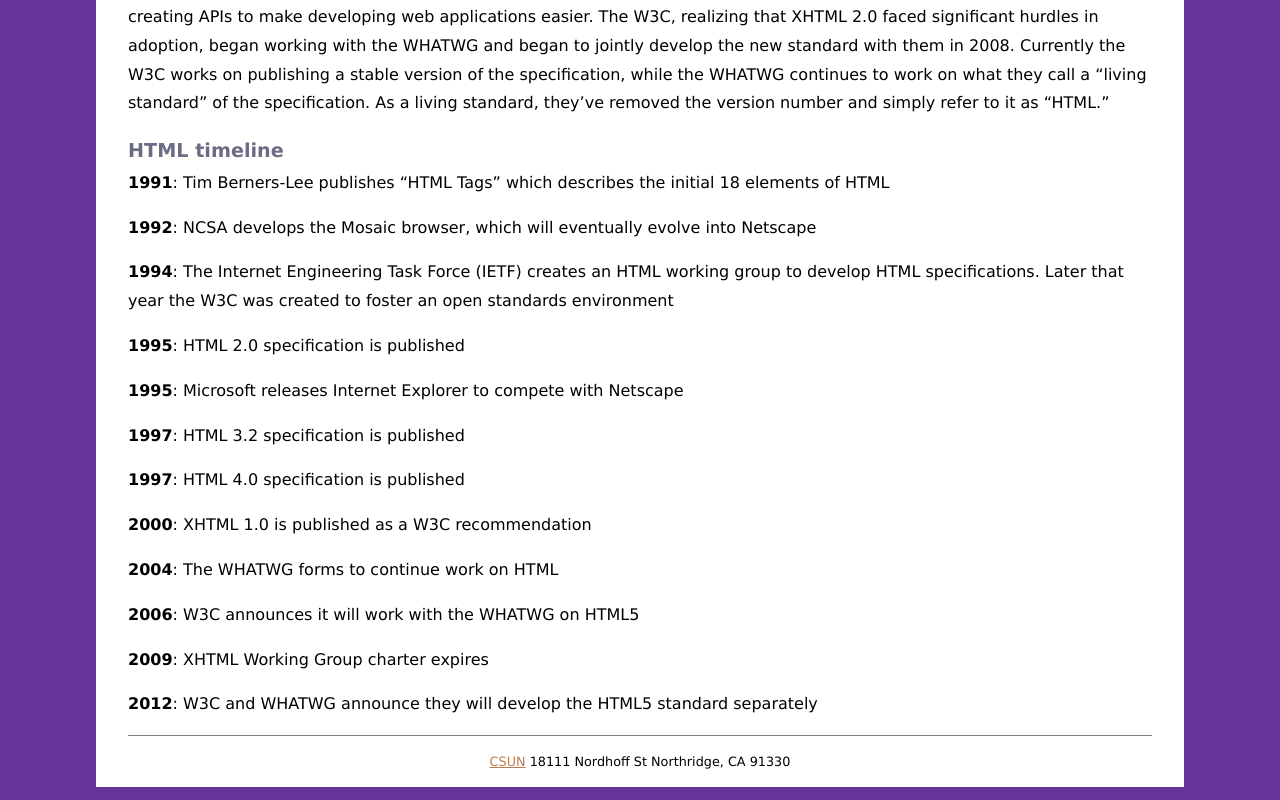
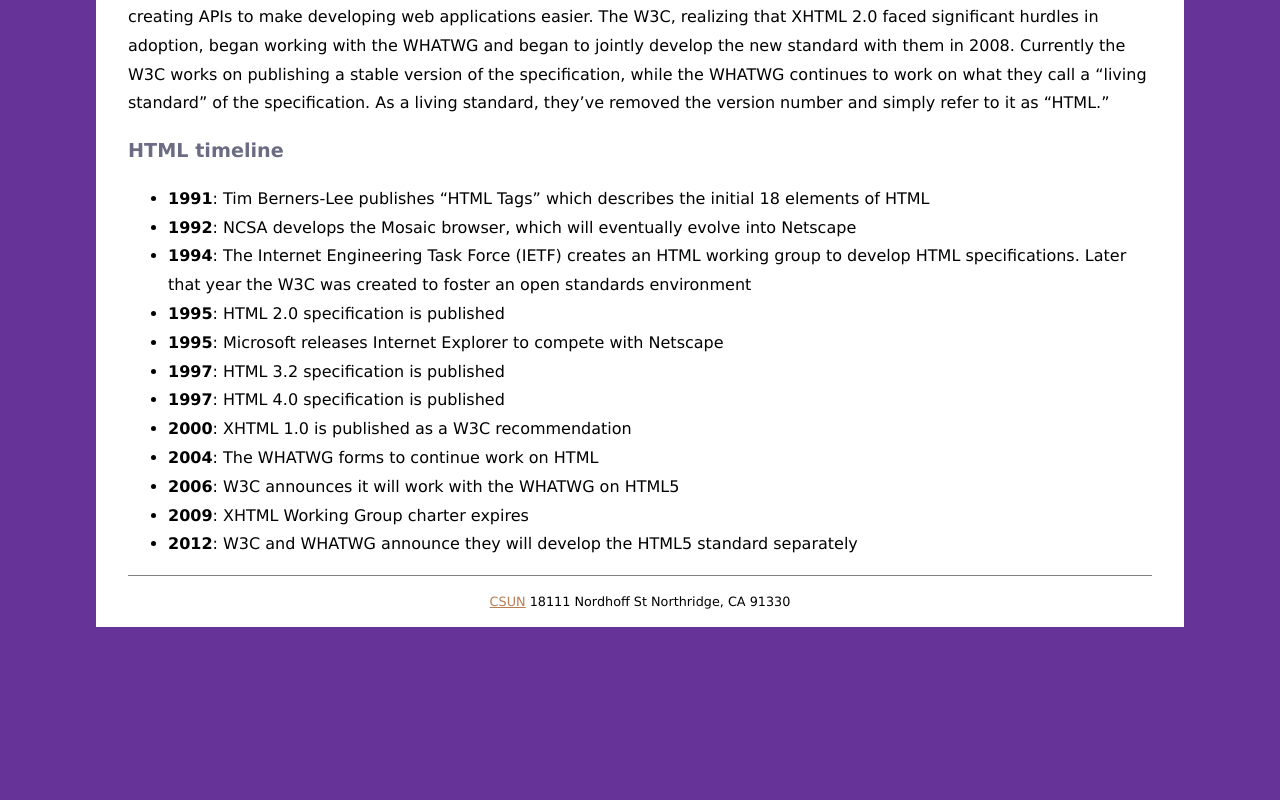
Before and after one commit to Fin-al/Comp484_Hw4, a plain HTML site: page docs/index.html in a window 1280 px wide. Shown: the part 1724-2524 px from the top of the page. After the commit the page ends 2364 px from the top, so only its background shows below. Drawn offline with Linux system fonts and the light colour scheme.

Commit message:
fixed time line, task 2

```diff
--- a/docs/index.html
+++ b/docs/index.html
@@ -133,36 +133,38 @@
         </section>
         <section>
           <h3>HTML timeline</h3>
-          <p>
-            <b>1991</b>: Tim Berners-Lee publishes &ldquo;HTML Tags&rdquo; which
-            describes the initial 18 elements of HTML
-          </p>
-          <p>
-            <b>1992</b>: NCSA develops the Mosaic browser, which will eventually
-            evolve into Netscape
-          </p>
-          <p>
+          <ul>
+            <li>
+              <b>1991</b>: Tim Berners-Lee publishes &ldquo;HTML Tags&rdquo;
+              which describes the initial 18 elements of HTML
+            </li>
+            <li>
+              <b>1992</b>: NCSA develops the Mosaic browser, which will
+              eventually evolve into Netscape
+            </li>
+            <li>
               <b>1994</b>: The Internet Engineering Task Force (IETF) creates an
               HTML working group to develop HTML specifications. Later that year
               the W3C was created to foster an open standards environment
-          </p>
-          <p><b>1995</b>: HTML 2.0 specification is published</p>
-          <p>
+            </li>
+            <li><b>1995</b>: HTML 2.0 specification is published</li>
+            <li>
               <b>1995</b>: Microsoft releases Internet Explorer to compete with
               Netscape
-          </p>
-          <p><b>1997</b>: HTML 3.2 specification is published</p>
-          <p><b>1997</b>: HTML 4.0 specification is published</p>
-          <p><b>2000</b>: XHTML 1.0 is published as a W3C recommendation</p>
-          <p><b>2004</b>: The WHATWG forms to continue work on HTML</p>
-          <p>
+            </li>
+            <li><b>1997</b>: HTML 3.2 specification is published</li>
+            <li><b>1997</b>: HTML 4.0 specification is published</li>
+            <li><b>2000</b>: XHTML 1.0 is published as a W3C recommendation</li>
+            <li><b>2004</b>: The WHATWG forms to continue work on HTML</li>
+            <li>
               <b>2006</b>: W3C announces it will work with the WHATWG on HTML5
-          </p>
-          <p><b>2009</b>: XHTML Working Group charter expires</p>
-          <p>
+            </li>
+            <li><b>2009</b>: XHTML Working Group charter expires</li>
+            <li>
               <b>2012</b>: W3C and WHATWG announce they will develop the HTML5
               standard separately
-          </p>
+            </li>
+          </ul>
         </section>
       </article>
     </main>
```
Lines whose indentation alone changed are shown as unchanged.
